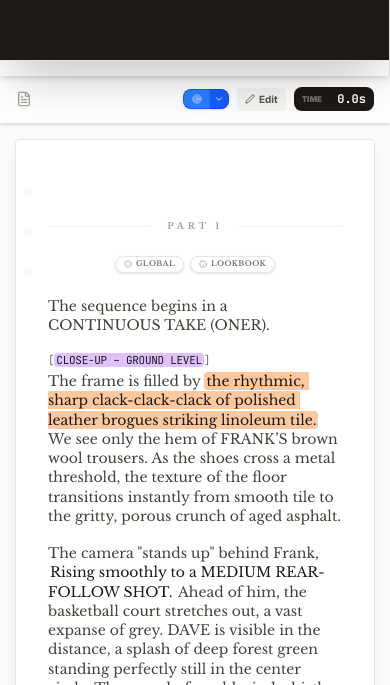
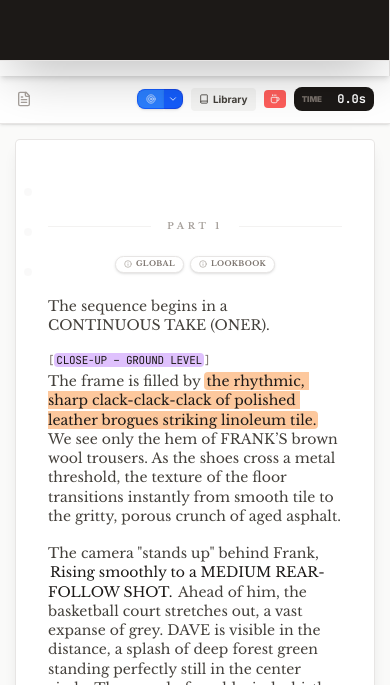
Before and after one commit to taruma/SceneFlow, a React (Vite) app: page / in a window 390 px wide. Shown: the part 159-844 px from the top of the page. Built offline with nearby package versions, Linux system fonts and the light colour scheme.

Commit message:
feat: add library access and support link to mobile header
Replace the edit mode toggle with a library trigger and add a Ko-fi support button in the mobile navigation menu.

```diff
--- a/src/App.tsx
+++ b/src/App.tsx
@@ -1611,11 +1611,20 @@ export default function App() {
                   </div>
                   <div className="h-4 w-px bg-stone-200 mx-1 hidden lg:block" />
                   <button
-                    onClick={() => setMode('edit')}
-                    className="lg:hidden flex items-center gap-1 px-2 py-1 bg-stone-100 rounded text-[10px] font-bold text-stone-600"
+                    onClick={() => setIsLibraryOpen(true)}
+                    className="lg:hidden flex items-center gap-1 px-2 py-1 bg-stone-100 hover:bg-stone-200 rounded text-[10px] font-bold text-stone-700 transition-colors"
                   >
-                    <Edit2 size={10} /> Edit
+                    <Book size={10} /> Library
                   </button>
+                  <a
+                    href="https://ko-fi.com/tarumainfo"
+                    target="_blank"
+                    rel="noopener noreferrer"
+                    title="Support on Ko-fi"
+                    className="lg:hidden flex items-center justify-center px-1.5 py-1 bg-[#FF5E5B] hover:bg-[#e04e4b] text-white rounded transition-colors"
+                  >
+                    <Coffee size={10} />
+                  </a>
                 </div>
               )}
               <div className={cn(
```
